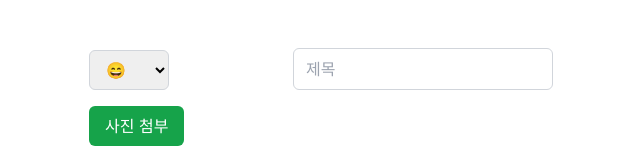
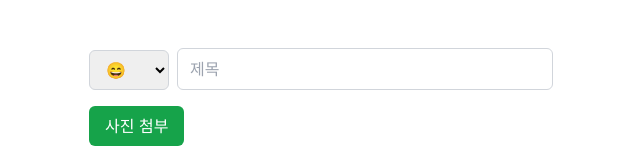
Before and after one commit to leeheezin/diary, a Next.js app: page /write in a window 1280 px wide. Shown: the top 160 px of the page, without its empty margins (319-959 px from the left). Built offline with nearby package versions, Linux system fonts and the light colour scheme.

Commit message:
사진첨부 닫기

```diff
--- a/app/write/page.tsx
+++ b/app/write/page.tsx
@@ -29,7 +29,7 @@ const Write = () => {
             <div className="w-full max-w-lg">
                 <h4 className="sr-only">오늘의 일기</h4>
                 <form action="/api/post/write" method="POST" className="bg-white rounded-md p-4 sm:p-6" encType="multipart/form-data">
-                    <div className='flex items-end justify-between'>
+                    <div className='flex gap-2 items-end justify-between'>
                         <div className="mb-4">
                             <label htmlFor="emoji" className="sr-only">오늘의 기분</label>
                             <select name="emoji" id="emoji" className="w-20 px-3 py-2 border border-gray-300 rounded-md focus:outline-none focus:border-blue-500">
@@ -39,7 +39,7 @@ const Write = () => {
                                 <option value="🥳">🥳</option>
                             </select>
                         </div>
-                        <div className="mb-4">
+                        <div className="mb-4 flex-auto">
                             <label htmlFor="title" className="sr-only">제목</label>
                             <input type="text" id="title" name="title" placeholder="제목" className="w-full px-3 py-2 border border-gray-300 rounded-md focus:outline-none focus:border-blue-500" />
                         </div>
@@ -84,7 +84,7 @@ const Write = () => {
                                     <button
                                         type="button"
                                         onClick={() => handleRemoveImage(index)}
-                                        className="absolute top-1 right-1 bg-red-600 text-white rounded-full p-1"
+                                        className="close absolute top-1 right-1 bg-red-600 text-white rounded-full p-1 w-5 flex items-center justify-center"
                                     >
                                         x
                                     </button>
--- a/src/components/Update.tsx
+++ b/src/components/Update.tsx
@@ -108,7 +108,7 @@ const Update: React.FC<UpdateProps> = ({ editData }) => {
                                 <option value="🥳">🥳</option>
                             </select>
                         </div>
-                        <div className='flex-1'>
+                        <div className='flex-auto'>
                             <label htmlFor="title" className="sr-only">제목</label>
                             <input type="text" id="title" name="title" value={title} onChange={handleChange} className="w-full px-3 py-2 border border-gray-300 rounded-md focus:outline-none focus:border-blue-500" placeholder="제목" />
                         </div>
@@ -141,7 +141,7 @@ const Update: React.FC<UpdateProps> = ({ editData }) => {
                                     <button
                                         type="button"
                                         onClick={() => handleRemoveImage(index)}
-                                        className="close absolute top-1 right-1 bg-red-600 text-white rounded-full p-1 w-2 h-2 flex items-center justify-center"
+                                        className="close absolute top-1 right-1 bg-red-600 text-white rounded-full p-1 w-5 flex items-center justify-center"
                                     >
                                         <span className="text-lg">×</span>
                                     </button>
```
